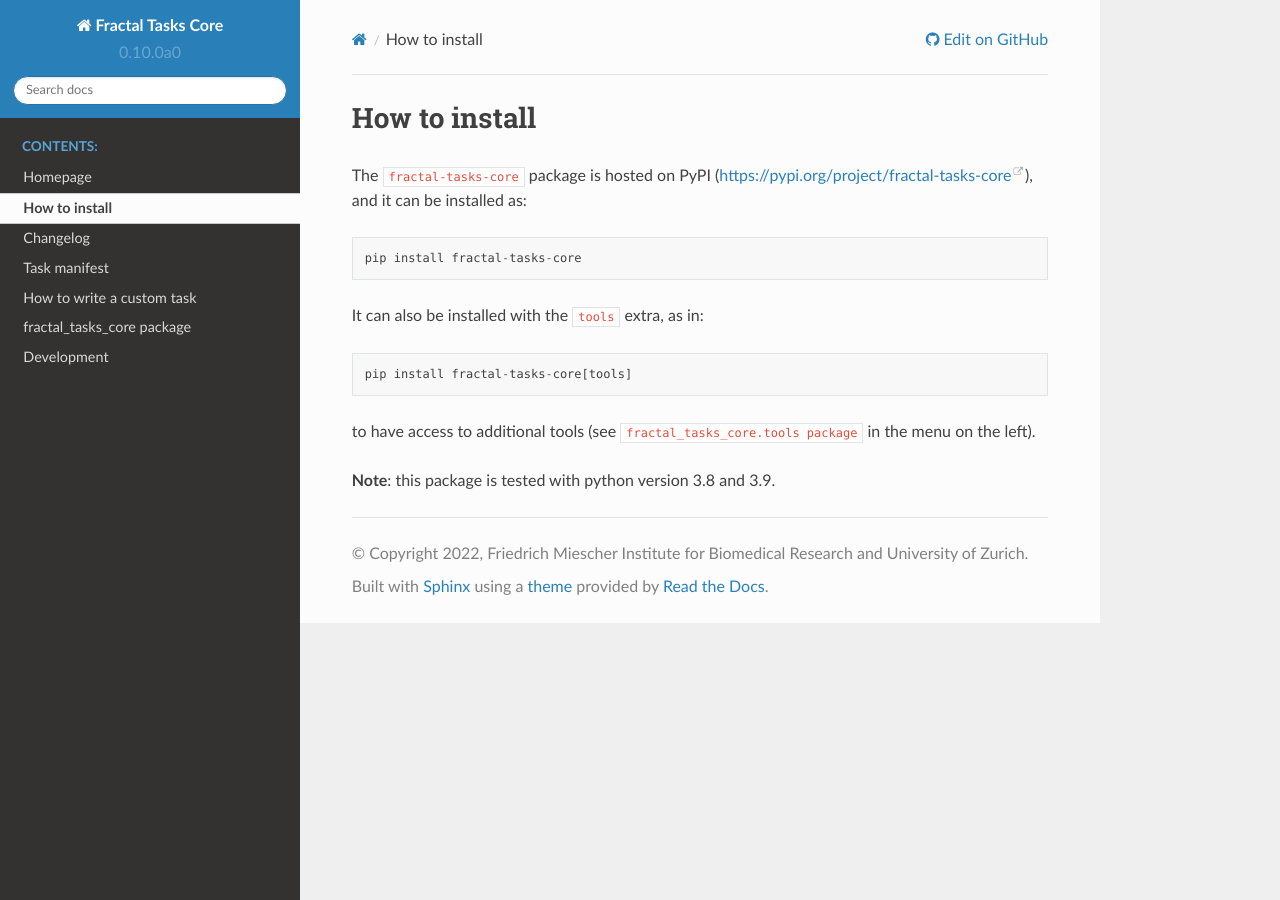
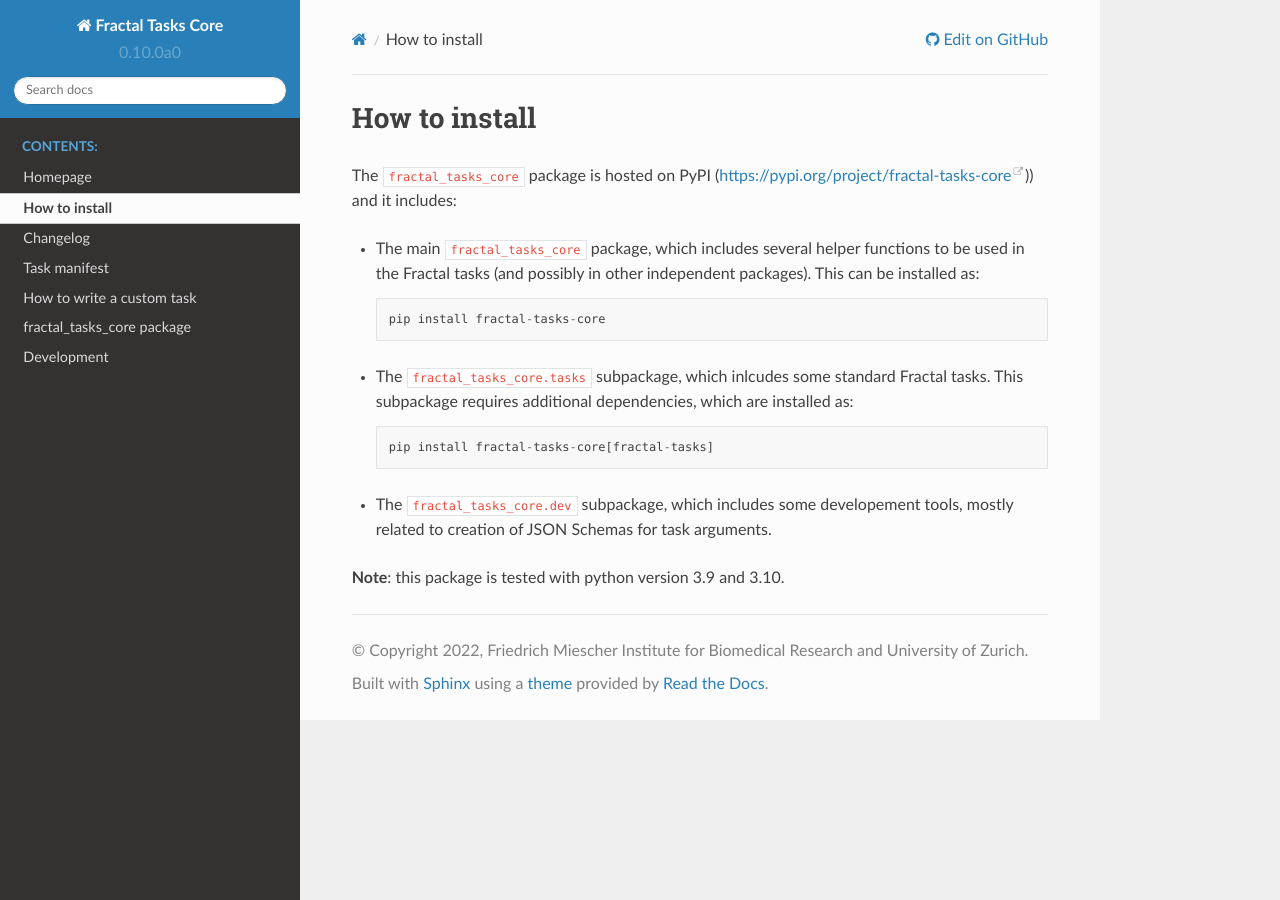
Before and after one commit to fractal-analytics-platform/fractal-tasks-core, a Sphinx documentation site: the page built from docs/source/install_howto.rst, in a window 1280 px wide. Built offline with Sphinx 7.4.7 and the Read the Docs theme 2.0.0, drawn with Linux system fonts in a browser that asks for light colours; pages that are not in the unit, such as notebooks, are missing from menus.

Commit message:
Update how-to-install docs

```diff
--- a/docs/source/install_howto.rst
+++ b/docs/source/install_howto.rst
@@ -1,14 +1,17 @@
 How to install
 ==============
 
-The ``fractal-tasks-core`` package is hosted on PyPI (https://pypi.org/project/fractal-tasks-core), and it can be installed as::
+The ``fractal_tasks_core`` package is hosted on PyPI (https://pypi.org/project/fractal-tasks-core)) and it includes:
+
+* The main ``fractal_tasks_core`` package, which includes several helper functions to be used in the Fractal tasks (and possibly in other independent packages). This can be installed as::
 
     pip install fractal-tasks-core
 
-It can also be installed with the ``tools`` extra, as in::
+* The ``fractal_tasks_core.tasks`` subpackage, which inlcudes some standard Fractal tasks. This subpackage requires additional dependencies, which are installed as::
 
-    pip install fractal-tasks-core[tools]
+    pip install fractal-tasks-core[fractal-tasks]
 
-to have access to additional tools (see ``fractal_tasks_core.tools package`` in the menu on the left).
+* The ``fractal_tasks_core.dev`` subpackage, which includes some developement tools, mostly related to creation of JSON Schemas for task arguments.
 
-**Note**: this package is tested with python version 3.8 and 3.9.
+
+**Note**: this package is tested with python version 3.9 and 3.10.
```
